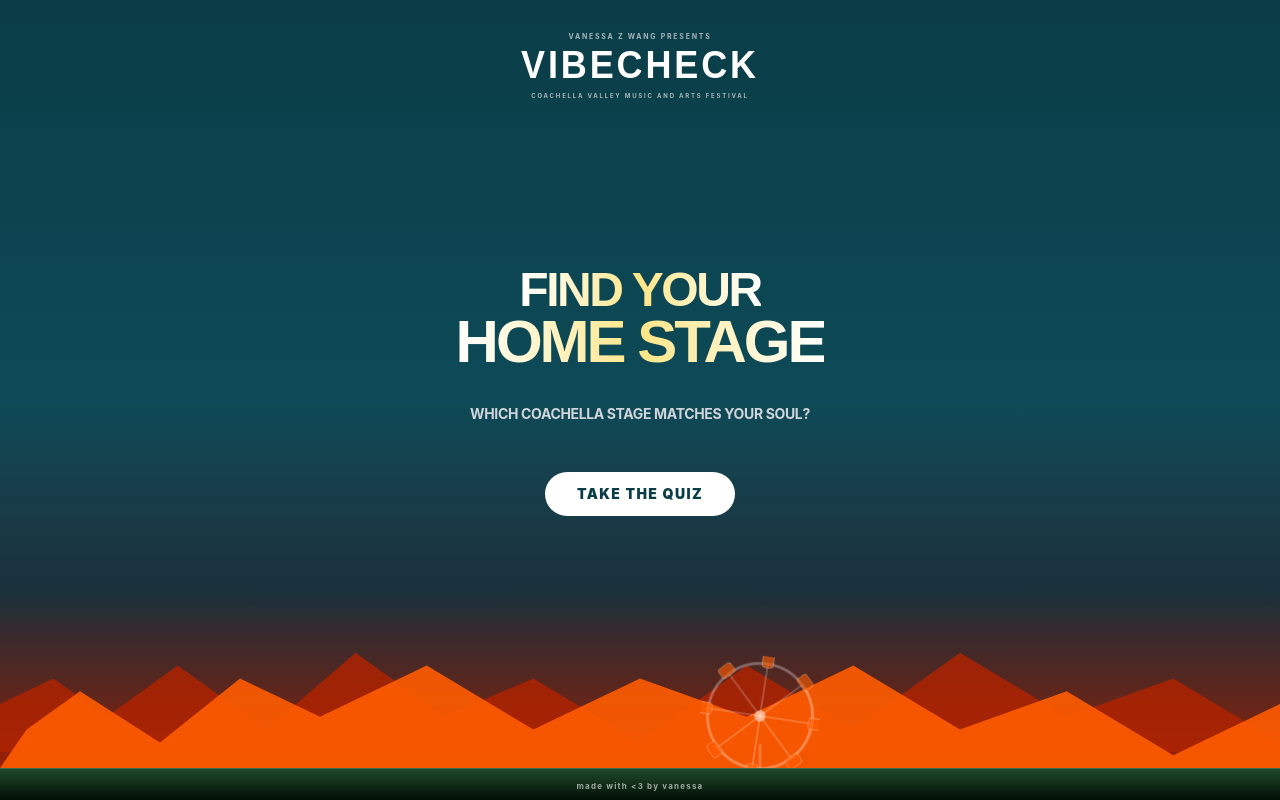
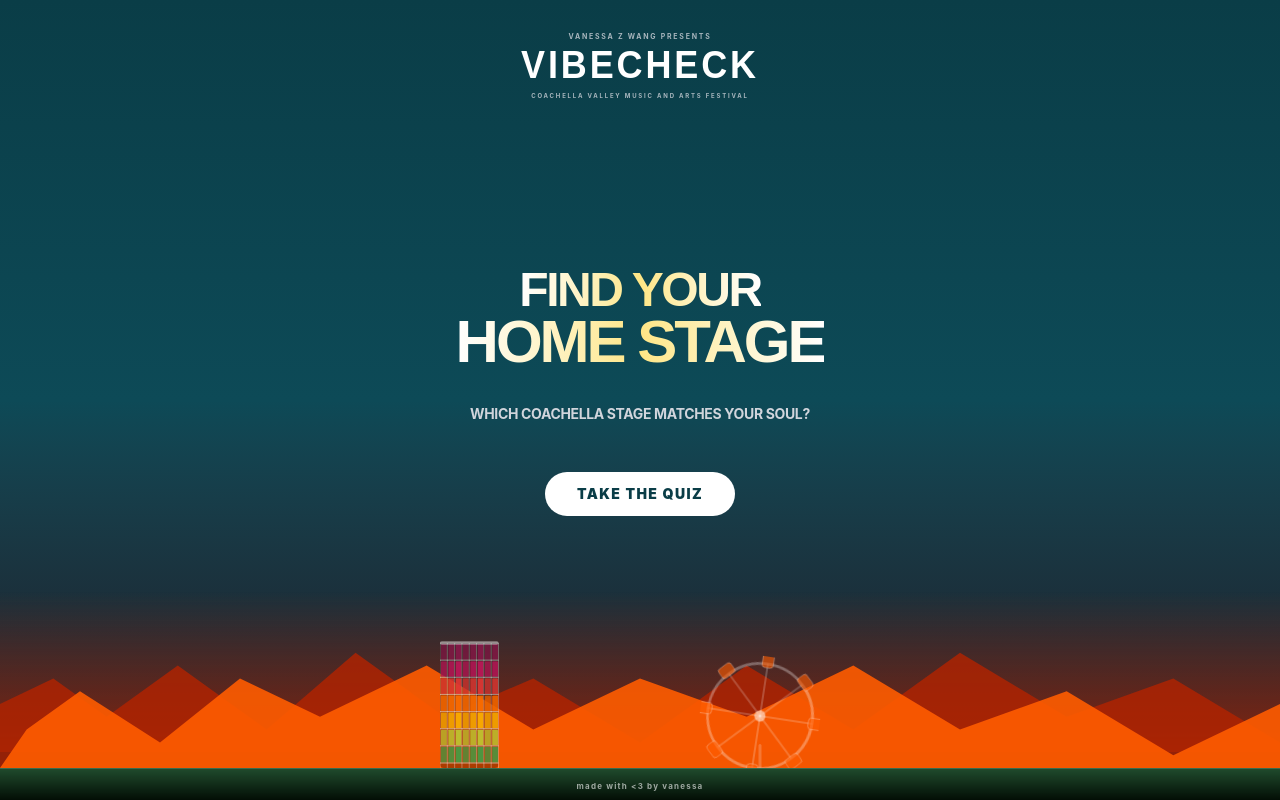
Before and after one commit to vvanessaww/vibecheck, a React (Vite) app: page / in a window 1280 px wide. Built offline with nearby package versions, Linux system fonts and the light colour scheme.

Commit message:
feat: add Spectra rainbow tower SVG on left side, mirroring ferris wheel

```diff
--- a/src/components/layout/Footer.jsx
+++ b/src/components/layout/Footer.jsx
@@ -26,6 +26,65 @@
   );
 }
 
+function SpectraTower({ height = 140 }) {
+  const rows = 7;
+  const cols = 8;
+  const colors = [
+    '#8b1a4a', '#c2185b', '#e53935', '#ff6f00',
+    '#ffb300', '#c0ca33', '#43a047',
+  ];
+
+  const towerW = height * 0.45;
+  const cellH = (height - 10) / rows;
+  const cellW = towerW / cols;
+
+  return (
+    <svg style={{ width: towerW, height }} viewBox={`0 0 ${towerW} ${height}`}>
+      {/* Tower body */}
+      <rect x="0" y="5" width={towerW} height={height - 5} rx="4" fill="rgba(0,0,0,0.3)" />
+
+      {/* Rainbow glass panels */}
+      {colors.map((color, row) => (
+        Array.from({ length: cols }).map((_, col) => (
+          <rect
+            key={`${row}-${col}`}
+            x={col * cellW + 1}
+            y={row * cellH + 6}
+            width={cellW - 1.5}
+            height={cellH - 1.5}
+            rx="0.5"
+            fill={color}
+            opacity={0.7 + (col % 3) * 0.1}
+          />
+        ))
+      ))}
+
+      {/* Horizontal grid lines */}
+      {Array.from({ length: rows + 1 }).map((_, i) => (
+        <line
+          key={`h${i}`}
+          x1="0" y1={i * cellH + 5}
+          x2={towerW} y2={i * cellH + 5}
+          stroke="rgba(255,255,255,0.5)" strokeWidth="1"
+        />
+      ))}
+
+      {/* Vertical grid lines with slight curve illusion */}
+      {Array.from({ length: cols + 1 }).map((_, i) => (
+        <line
+          key={`v${i}`}
+          x1={i * cellW} y1="5"
+          x2={i * cellW} y2={height}
+          stroke="rgba(255,255,255,0.4)" strokeWidth="0.8"
+        />
+      ))}
+
+      {/* Top rim */}
+      <rect x="0" y="3" width={towerW} height="4" rx="2" fill="rgba(255,255,255,0.3)" />
+    </svg>
+  );
+}
+
 export default function Footer() {
   return (
     <footer className="absolute bottom-0 left-0 right-0 h-[200px] pointer-events-none z-10 flex flex-col justify-end">
@@ -47,7 +106,12 @@
         />
       </svg>
 
-      {/* Ferris wheel - positioned relative to mobile content area */}
+      {/* Spectra tower - left side */}
+      <div className="absolute bottom-8 z-20" style={{ left: 'max(8px, calc(50% - 200px))' }}>
+        <SpectraTower height={130} />
+      </div>
+
+      {/* Ferris wheel - right side */}
       <div className="absolute bottom-6 z-20" style={{ right: 'max(16px, calc(50% - 180px))' }}>
         <div className="relative">
           <FerrisWheel size={120} />
```
